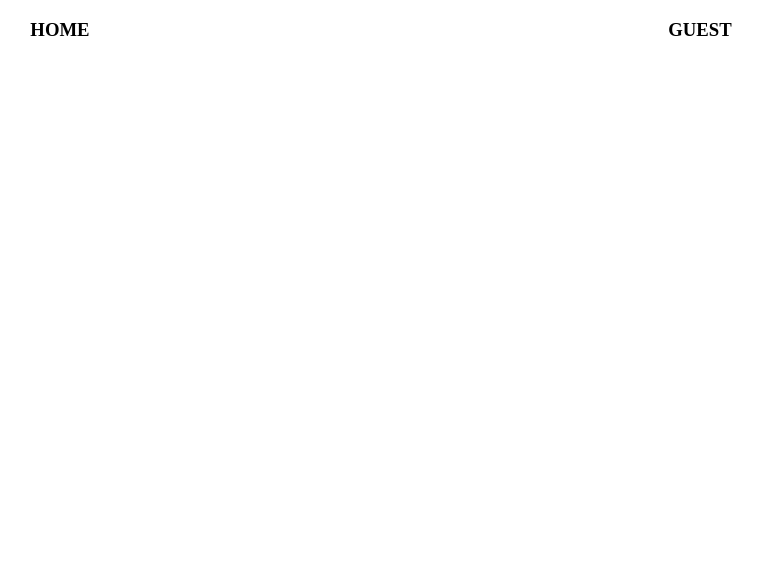
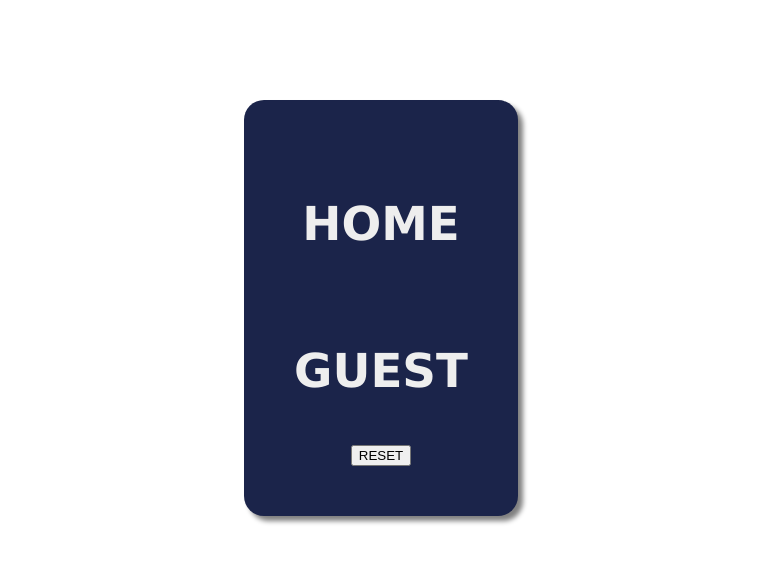
Before and after one commit to CodeLass/scrimba-course-projects, a website built with Vite: page basketball-scoreboard/index.html in a window 1280 px wide. Shown: the whole page, without its empty margins (259-1022 px from the left). Built offline with nearby package versions, Linux system fonts and the light colour scheme.

Commit message:
add and style main container

```diff
--- a/basketball-scoreboard/index.css
+++ b/basketball-scoreboard/index.css
@@ -4,5 +4,16 @@ body {
 
 .container {
     display: flex;
-    justify-content: space-around;
+    flex-direction: column;
+    align-items: center;
+    margin: 100px auto;
+    box-shadow: 5px 5px 5px gray;
+    border-radius: 20px;
+    background-color: #1B244A;
+    padding: 50px;
+    width: fit-content;
+    color: #EEEEEE;
+    font-weight: bold;
+    font-size: 40px;
+    font-family: Verdana, Geneva, Tahoma, sans-serif;
 }
--- a/basketball-scoreboard/index.html
+++ b/basketball-scoreboard/index.html
@@ -10,6 +10,7 @@
             <div>
                 <h3>GUEST</h3>
             </div>
+            <button>RESET</button>
         </div>
         <script src="index.js"></script>
     </body>
```
